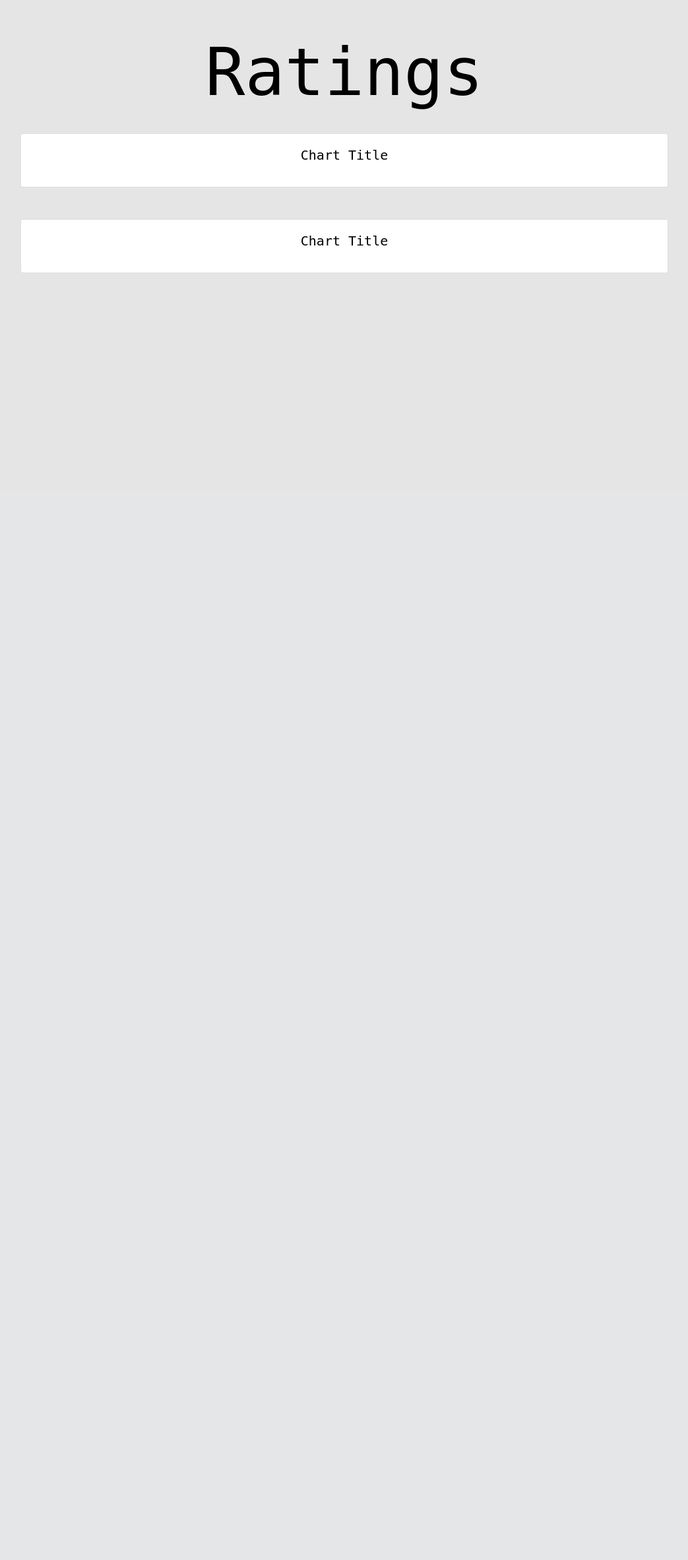
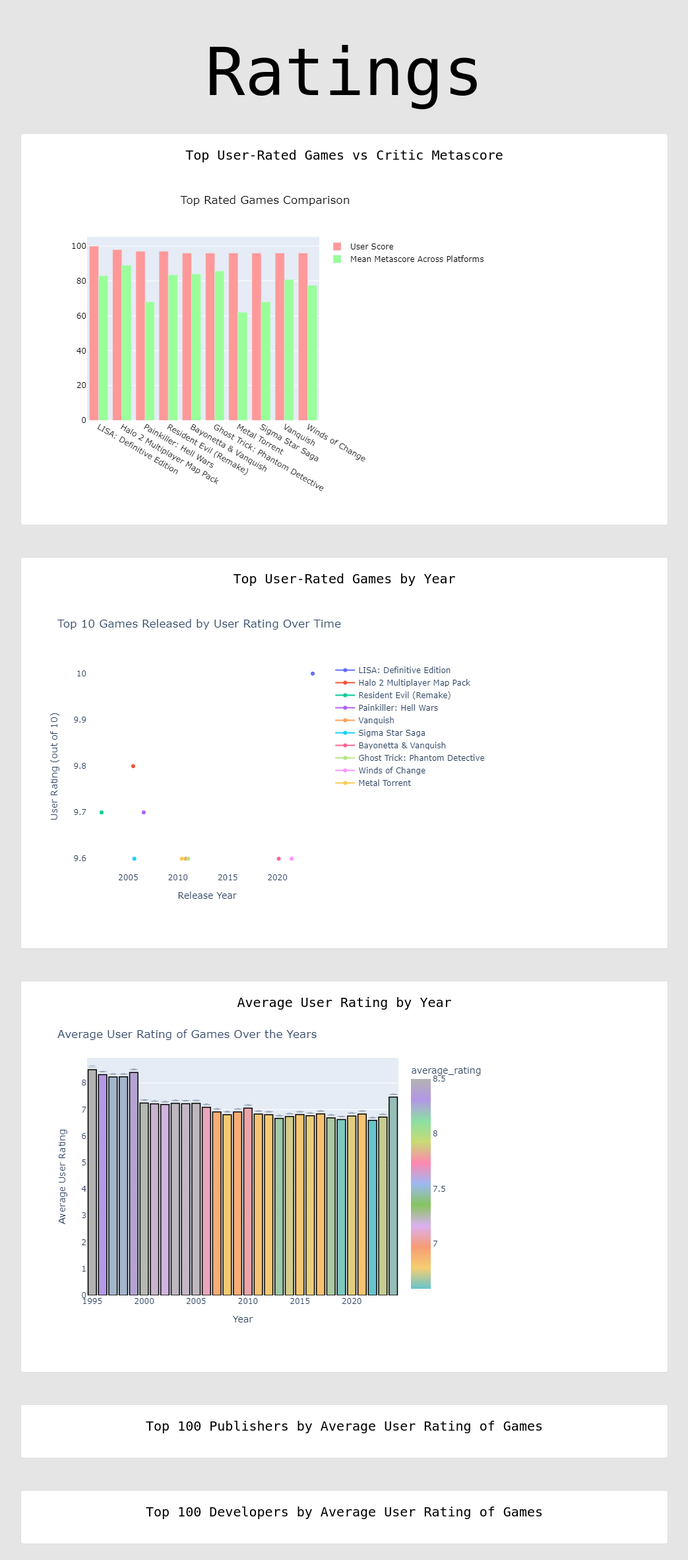
Before and after one commit to bacanije/Project-3---Data-Visualization, a Flask app: template Flask/application/templates/ratings.html in a window 1280 px wide. Shown: the part 56-2420 px from the top of the page at 66% size, without its empty margins (118-1161 px from the left). Before the commit the page ends 469 px from the top, so only its background shows below. Run offline with Flask 3, Linux system fonts and the light colour scheme; the template is opened without the code that fills it, so the values that code supplies are empty; parts of the project's set-up code (start-up, migrations or seed data) failed here and were passed over; some libraries are stand-ins or nearby versions; some web fonts are replaced.

Commit message:
added Kajal charts to app

```diff
--- a/Flask/application/templates/ratings.html
+++ b/Flask/application/templates/ratings.html
@@ -11,8 +11,9 @@
 <div class="row p-4">
     <div class="card m-auto" style="width:90%;">
         <div class="card-body">
-            <h4 class="card-title">Chart Title</h4>
+            <h4 class="card-title">Top User-Rated Games vs Critic Metascore</h4>
             <div id="chart1" class="chart"></div>
+            <img src="{{url_for('static', filename='01_Top Rated Games ComparisonK.png')}}" align="middle" />
             <p>
             </p>
         </div>
@@ -22,8 +23,42 @@
   <div class="row p-4">
     <div class="card m-auto" style="width:90%;">
         <div class="card-body">
-            <h4 class="card-title">Chart Title</h4>
+            <h4 class="card-title">Top User-Rated Games by Year</h4>
             <div id="chart2" class="chart"></div>
+            <img src="{{url_for('static', filename='03_Top 10 Games Released by User Rating Over TimeK.png')}}" align="middle" />
+            <p>
+            </p>
+        </div>
+    </div>
+  </div>
+  <div class="row p-4">
+    <div class="card m-auto" style="width:90%;">
+        <div class="card-body">
+            <h4 class="card-title">Average User Rating by Year</h4>
+            <div id="chart3" class="chart"></div>
+            <img src="{{url_for('static', filename='04_Games Over the YearsK.png')}}" align="middle" />
+            <p>
+            </p>
+        </div>
+    </div>
+  </div>
+  <div class="row p-4">
+    <div class="card m-auto" style="width:90%;">
+        <div class="card-body">
+            <h4 class="card-title">Top 100 Publishers by Average User Rating of Games</h4>
+            <div id="chart4" class="chart"></div>
+
+            <p>
+            </p>
+        </div>
+    </div>
+  </div>
+  <div class="row p-4">
+    <div class="card m-auto" style="width:90%;">
+        <div class="card-body">
+            <h4 class="card-title">Top 100 Developers by Average User Rating of Games</h4>
+            <div id="chart5" class="chart"></div>
+
             <p>
             </p>
         </div>
@@ -32,4 +67,10 @@
 
     <!-- plotly CDN -->
     <script src="https://cdn.plot.ly/plotly-latest.min.js"></script>
+    <script type="text/javascript">
+        var rgraph4 = {{ratings4graphJSON|safe}};
+        Plotly.plot('chart4', rgraph4,{});
+        var rgraph5 = {{ratings5graphJSON|safe}};
+        Plotly.plot('chart5', rgraph5,{});
+    </script>
 {% endblock %}
```
Also changed, not shown: Flask/application/routes.py (+25 -1 lines), JupyterNotebooks/chart3.html (+2 -2 lines), JupyterNotebooks/chart4.html (+2 -2 lines), JupyterNotebooks/01_Top Rated Games Comparison.png (added), JupyterNotebooks/03_Top 10 Games Released by User Rating Over Time.png (added), JupyterNotebooks/04_Games Over the Years.png (added), 1 other file.
